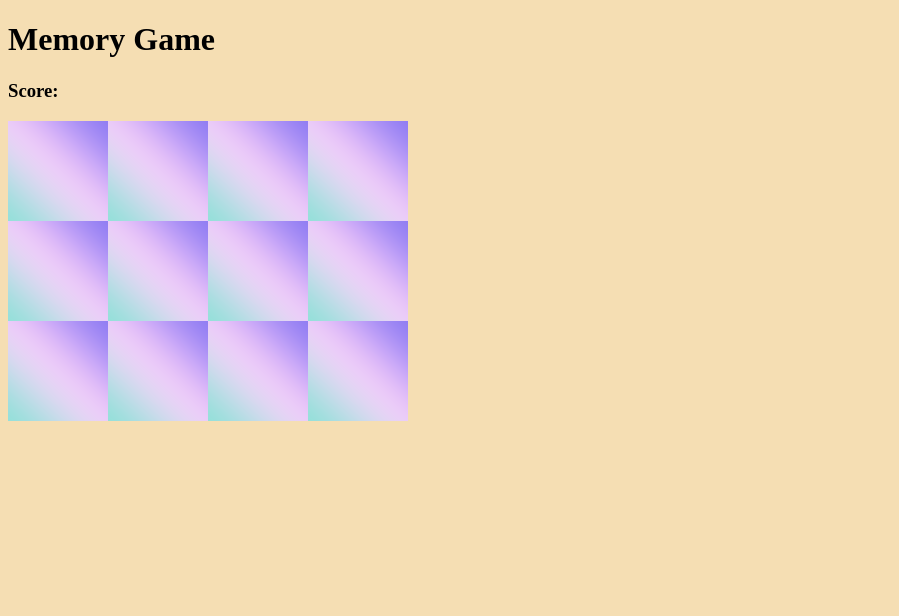
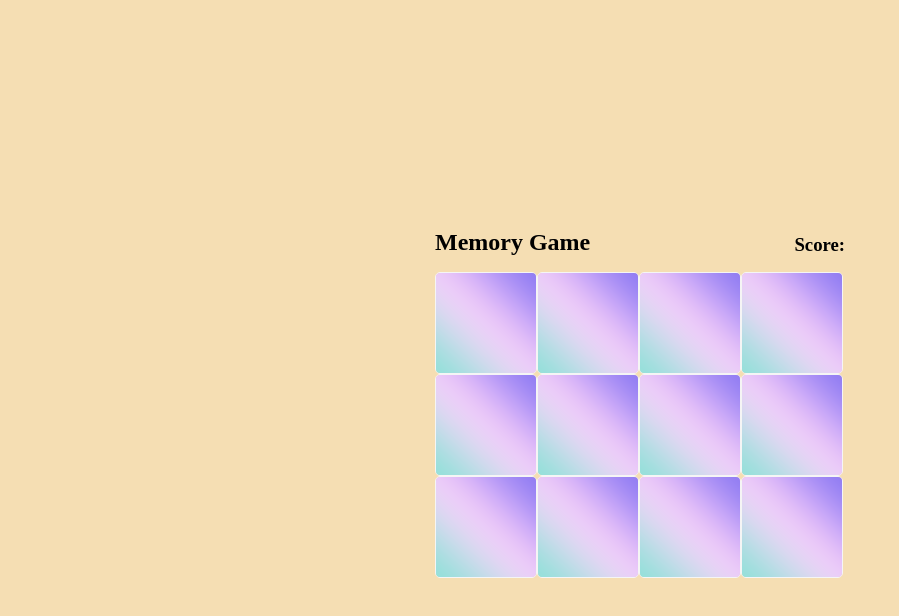
Before and after one commit to DorKatzir/memory-game, a plain HTML site: page index.html in a window 1280 px wide. Shown: the whole page, without its empty margins (0-899 px from the left). Drawn offline with Linux system fonts and the light colour scheme.

Commit message:
CSS styles added

```diff
--- a/index.html
+++ b/index.html
@@ -7,13 +7,13 @@
     <title>Memory Game</title>
 </head>
 <body>
-    <h1>Memory Game</h1>
+    <header>
+        <h2>Memory Game</h1>
+        <h3>Score: <span id="result"></span></h3>
+    </header>
 
-    <h3>Score: <span id="result"></span></h3>
 
-    <div class="grid">
-
-    </div>
+    <div class="grid"></div>
 
     <script src="app.js"></script>
 </body>
--- a/styles.scss
+++ b/styles.scss
@@ -1,15 +1,44 @@
 *, *::before, *::after{
     box-sizing: border-box;
+    margin: 0;
+    padding: 0;
 }
 
 body{
+    height: 100vh;
     background-color: wheat;
+    display: flex;
+    flex-direction: column;
+    justify-content: center;
+    align-items: center;
+}
+
+header {
+    display: flex;
+    justify-content: space-between;
+    align-items: flex-end;
+    width: 410px;
+    padding-bottom: 1rem;
+
+
+        h3 {
+            // background-color: #fff;
+            padding-left: 1rem;
+            // span{
+            //     display: block;
+            //     width: 100%;
+            // }
+    }
 }
 
 .grid{
     display: flex;
     flex-wrap: wrap;
     height: 300px;
-    width: 400px;
+    width: 410px;
     // border: 1px solid gray;
 }
+.card {
+    border-radius: 5px;
+    border: 1px solid whitesmoke;
+}
```
Also changed, not shown: css/styles.css.
